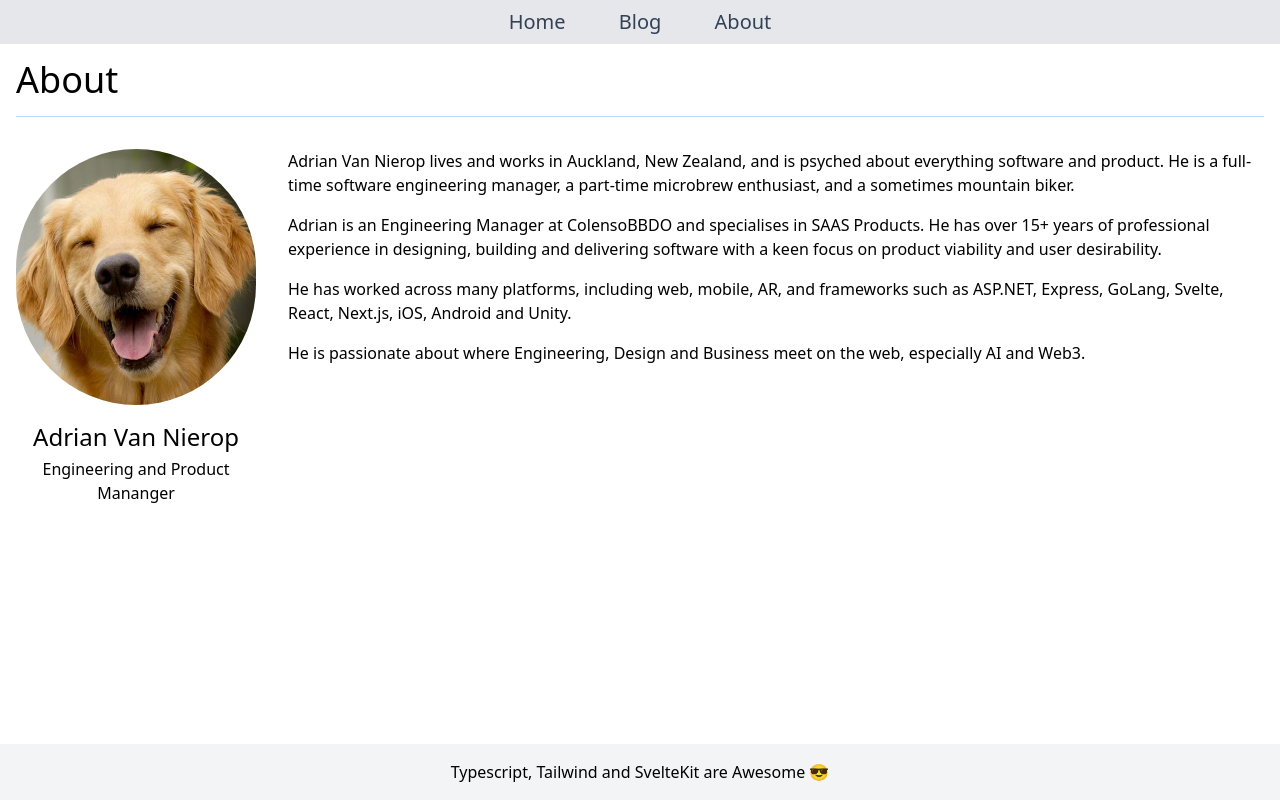
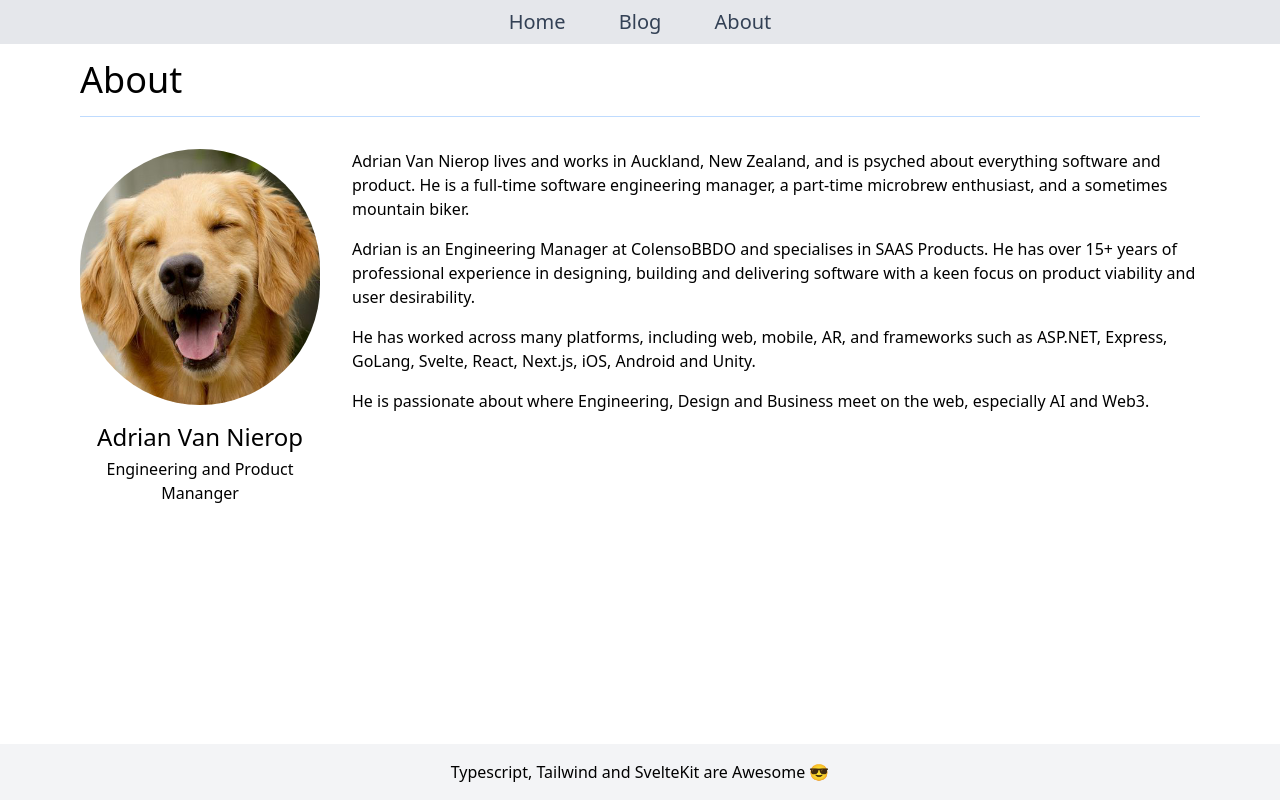
Before and after one commit to AdrianDevs/Ideas, a SvelteKit app: page /about in a window 1280 px wide. Built offline with nearby package versions, Linux system fonts and the light colour scheme; some icons are missing.

Commit message:
set max width for about page

```diff
--- a/src/routes/about/+page.svelte
+++ b/src/routes/about/+page.svelte
@@ -9,7 +9,8 @@
 	<meta name="description" content="About this site" />
 </svelte:head>
 
-<div class="p-4">
+<div class="flex justify-center">
+	<div class="max-w-6xl p-4">
 		<h1 class="text-4xl">About</h1>
 		<hr class="mb-8 mt-4 h-px border-0 bg-blue-200 dark:bg-gray-700" />
 
@@ -33,9 +34,9 @@
 			</section>
 			<section>
 				<p class="pb-4">
-				Adrian Van Nierop lives and works in Auckland, New Zealand, and is psyched about everything
-				software and product. He is a full-time software engineering manager, a part-time microbrew
-				enthusiast, and a sometimes mountain biker.
+					Adrian Van Nierop lives and works in Auckland, New Zealand, and is psyched about
+					everything software and product. He is a full-time software engineering manager, a
+					part-time microbrew enthusiast, and a sometimes mountain biker.
 				</p>
 				<p class="pb-4">
 					Adrian is an Engineering Manager at ColensoBBDO and specialises in SAAS Products. He has
@@ -47,10 +48,11 @@
 					ASP.NET, Express, GoLang, Svelte, React, Next.js, iOS, Android and Unity.
 				</p>
 				<p>
-				He is passionate about where Engineering, Design and Business meet on the web, especially AI
-				and Web3.
+					He is passionate about where Engineering, Design and Business meet on the web, especially
+					AI and Web3.
 				</p>
 			</section>
+		</div>
 	</div>
 </div>
 
```
Lines whose indentation alone changed are shown as unchanged.
